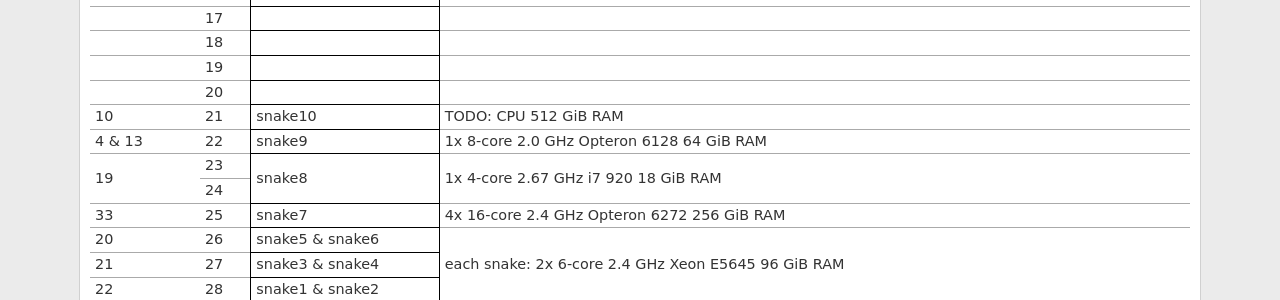
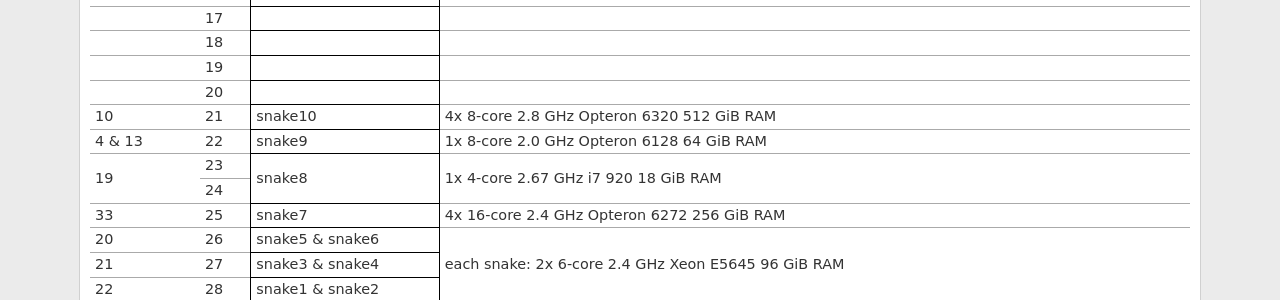
Before and after one commit to psychoinformatics-de/ipsy-docs, a Sphinx documentation site: the page built from source/internal/data_center/index.rst, in a window 1280 px wide. Shown: the part 947-1247 px from the top of the page. Built offline with Sphinx 7.4.7, drawn with Linux system fonts in a browser that asks for light colours; formulas are drawn with MathJax 3.

Commit message:
Add snake10 CPU info

```diff
--- a/source/internal/data_center/index.rst
+++ b/source/internal/data_center/index.rst
@@ -72,7 +72,7 @@
 +-----+----+-----------------+--------------------------------+
 |     | 20 |                 |                                |
 +-----+----+-----------------+--------------------------------+
-| 10  | 21 | snake10         | TODO: CPU                      |
+| 10  | 21 | snake10         | 4x 8-core 2.8 GHz Opteron 6320 |
 |     |    |                 | 512 GiB RAM                    |
 +-----+----+-----------------+--------------------------------+
 | 4 & | 22 | snake9          | 1x 8-core 2.0 GHz Opteron 6128 |
```
